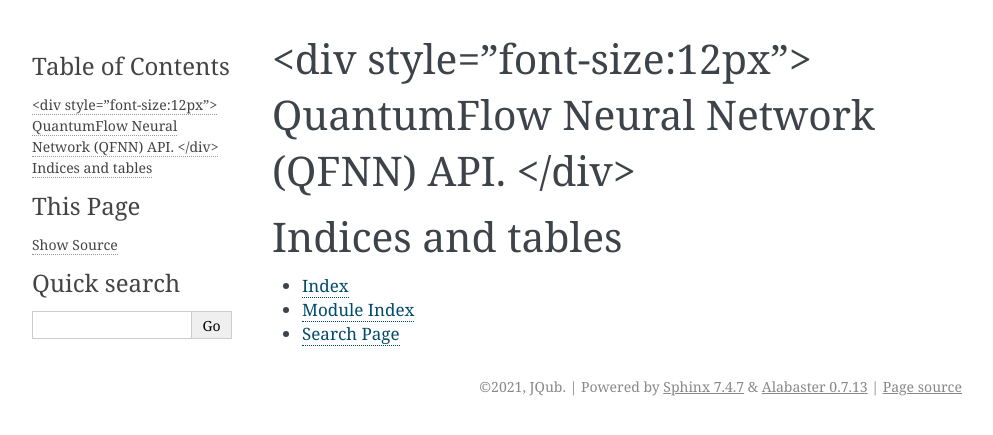
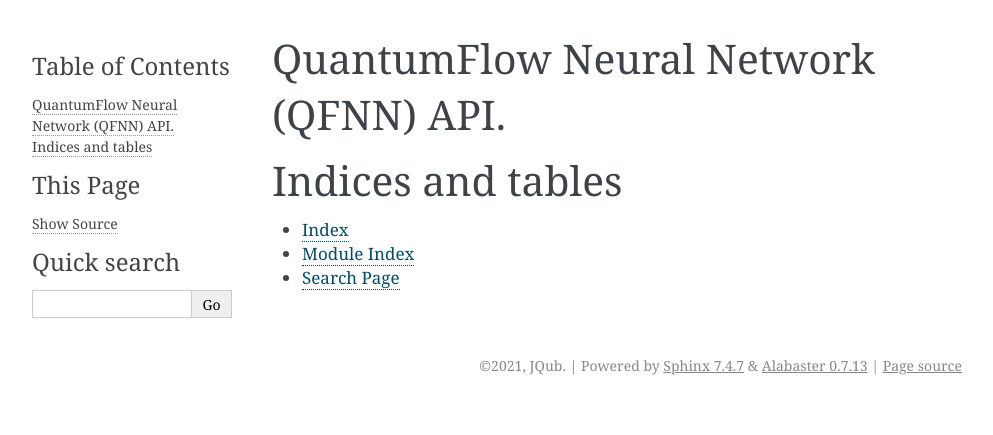
Before and after one commit to JQub/qfnn, a Sphinx documentation site: the page built from doc/source/index.rst, in a window 1280 px wide. Shown: the top 435 px of the page, without its empty margins (148-1141 px from the left). Built offline with Sphinx 7.4.7, drawn with Linux system fonts in a browser that asks for light colours; pages that are not in the unit, such as notebooks, are missing from menus.

Commit message:
auto update

```diff
--- a/doc/source/index.rst
+++ b/doc/source/index.rst
@@ -3,7 +3,7 @@
    You can adapt this file completely to your liking, but it should at least
    contain the root `toctree` directive.
 
-<div style="font-size:12px"> QuantumFlow Neural Network (QFNN) API. </div>
+QuantumFlow Neural Network (QFNN) API.
 =================================================
 
 .. toctree::
```
Also changed, not shown: 6 other files.
